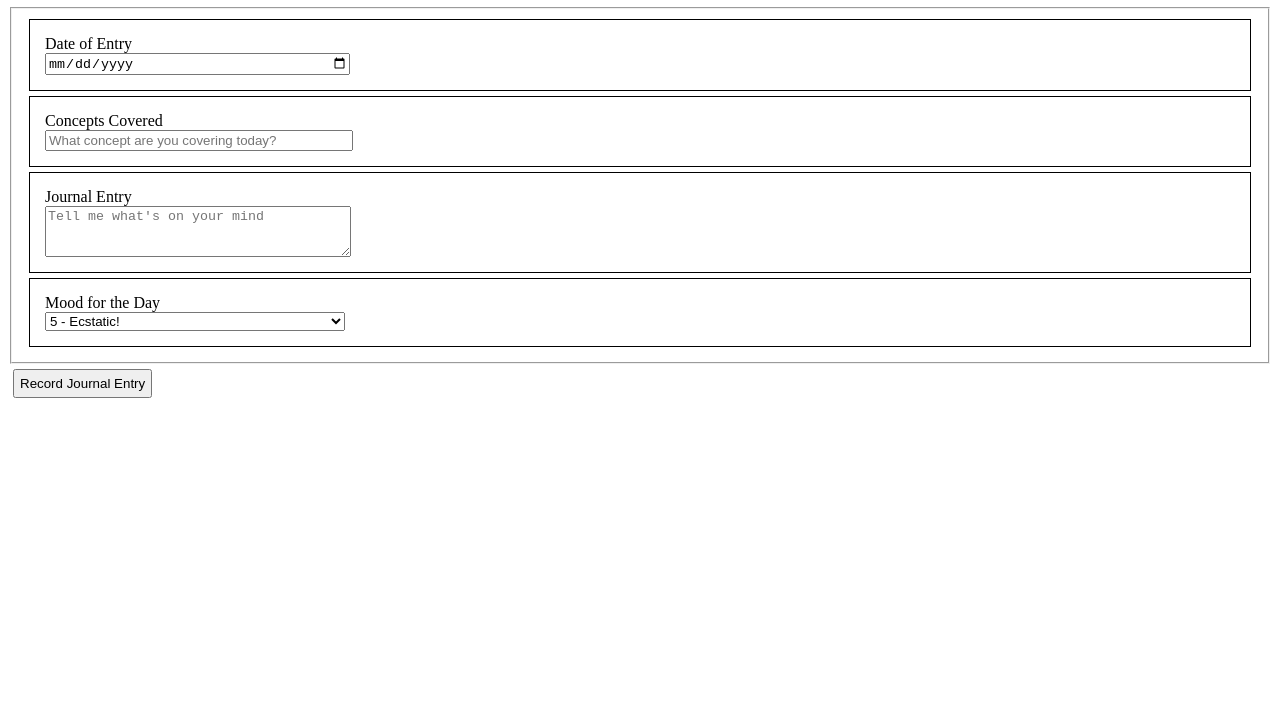
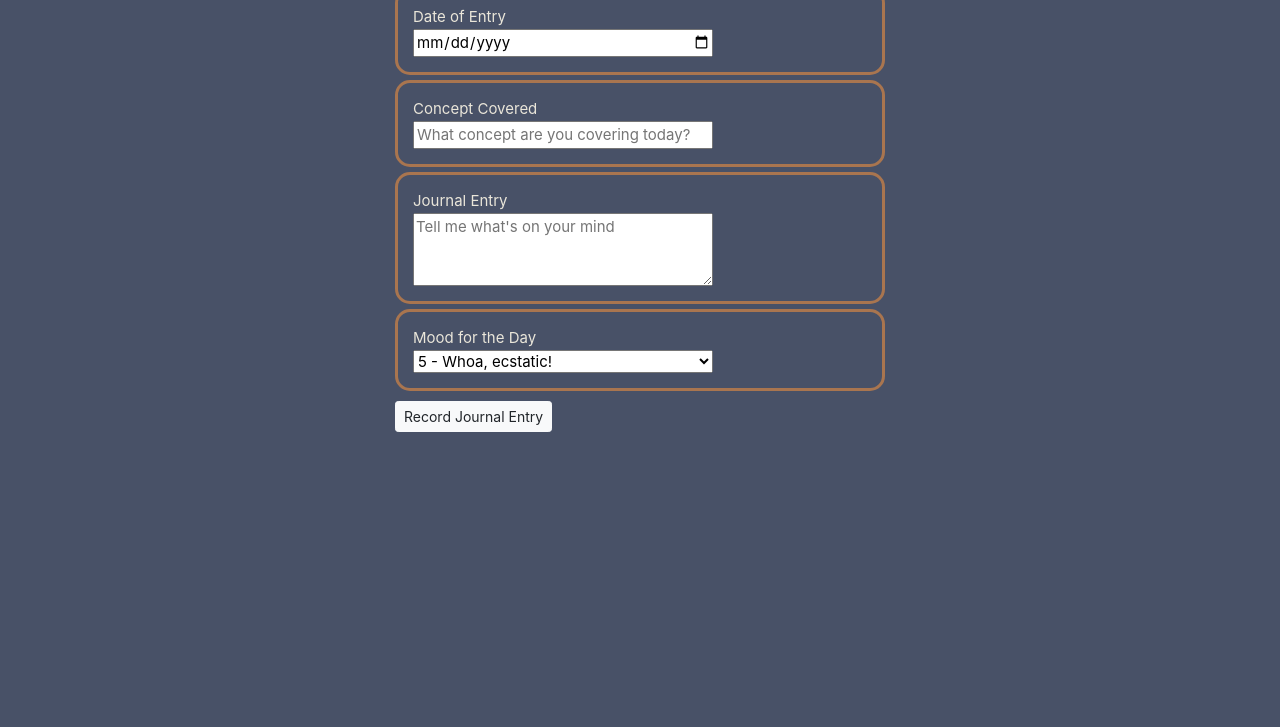
Before and after one commit to rjlancaster/dailyJournal, a plain HTML site: page src/index.html in a window 1280 px wide. Shown: the part 73-800 px from the top of the page. Drawn offline with nearby package versions, Linux system fonts and the light colour scheme.

Commit message:
HTML and CSS modifications

```diff
--- a/src/index.html
+++ b/src/index.html
@@ -5,31 +5,34 @@
   <meta charset="UTF-8">
   <meta name="viewport" content="width=device-width, initial-scale=1.0">
   <meta http-equiv="X-UA-Compatible" content="ie=edge">
+  <link rel="stylesheet" href="https://stackpath.bootstrapcdn.com/bootstrap/4.1.3/css/bootstrap.min.css" integrity="sha384-MCw98/SFnGE8fJT3GXwEOngsV7Zt27NXFoaoApmYm81iuXoPkFOJwJ8ERdknLPMO" crossorigin="anonymous">
   <link rel="stylesheet" href="styles/journal.css">
   <title>Richard's Daily Journal</title>
 </head>
 
 <body>
   <h1>Daily Journal</h1>
+  <div class="journal">
     <form action="">
-    <fieldset class="journalItems">
+      <fieldset class="journalBox">
         <label class="journalInputs" for="journalDate">Date of Entry
           <input type="date" name="journalDate" id="journalDate"></label>
-      <label class="journalInputs" for="conceptsCovered">Concepts Covered
+        <label class="journalInputs" for="conceptsCovered">Concept Covered
           <input type="text" name="conceptsCovered" id="conceptsCovered" placeholder="What concept are you covering today?"></label>
         <label class="journalInputs" for="journalEntry">Journal Entry
           <textarea rows="3" columns="40" name="journalEntry" id="conceptsCovered" placeholder="Tell me what's on your mind"></textarea></label>
         <label class="journalInputs" for="mood">Mood for the Day
           <select>
-        <option value="5">5 - Ecstatic!</option>
-        <option value="4">4 - Winning!</option>
-        <option value="4">3 - I can do this</option>
-        <option value="2">2 - Ruh Roh</option>
+            <option value="5">5 - Whoa, ecstatic!</option>
+            <option value="4">4 - Everything's coming up Milhouse!</option>
+            <option value="4">3 - I can do this.</option>
+            <option value="2">2 - Ruh Roh...</option>
             <option value="1">1 - Ohhhhh shit.</option>
           </select></label>
+        <button type="button" class="btn btn-light btn-sm">Record Journal Entry</button>
       </fieldset>
-    <button type="button">Record Journal Entry</button>
     </form>
+  </div>
 </body>
 
 </html>
--- a/src/styles/journal.css
+++ b/src/styles/journal.css
@@ -1,7 +1,8 @@
 /* Elements */
 
 body {
-
+  background: #485167;
+  font-size: 15px;
 }
 
 label {
@@ -9,15 +10,11 @@ label {
   padding: 15px;
 }
 
-input {
-  width: 300px;
+form {
+  width: 500px;
 }
 
-textarea {
-  width: 300px;
-}
-
-select {
+input, textarea, select {
   width: 300px;
 }
 
@@ -26,21 +23,31 @@ button {
   padding: 5px;
 }
 
-form {
+h1 {
+  text-align: center;
+  color: #EAE6DA;
+}
+
+fieldset {
   border: none;
+  color: #EAE6DA;
 }
 
 /* Classes */
 
-.journalItems {
-
+.journalBox {
 }
 
 .journalInputs {
   display: flex;
   flex-direction: column;
-  border: 1px solid black;
-  flex-basis: 50%;
+  border: 3px solid #A9754F;
+  border-radius: 15px;
+}
+
+.journal {
+  display: flex;
+  justify-content: center;
 }
 
 /* ID's */
```
Lines whose indentation alone changed are shown as unchanged.
